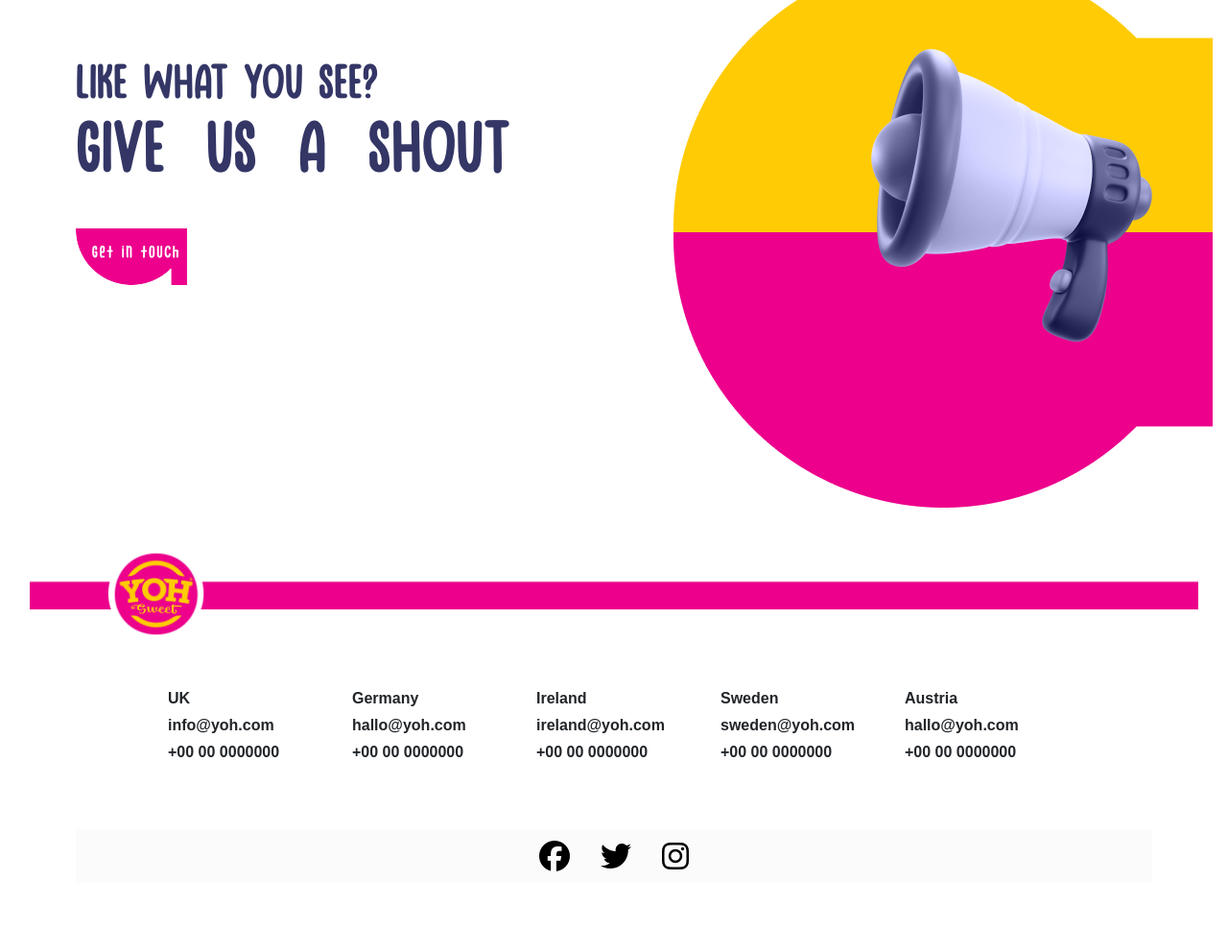
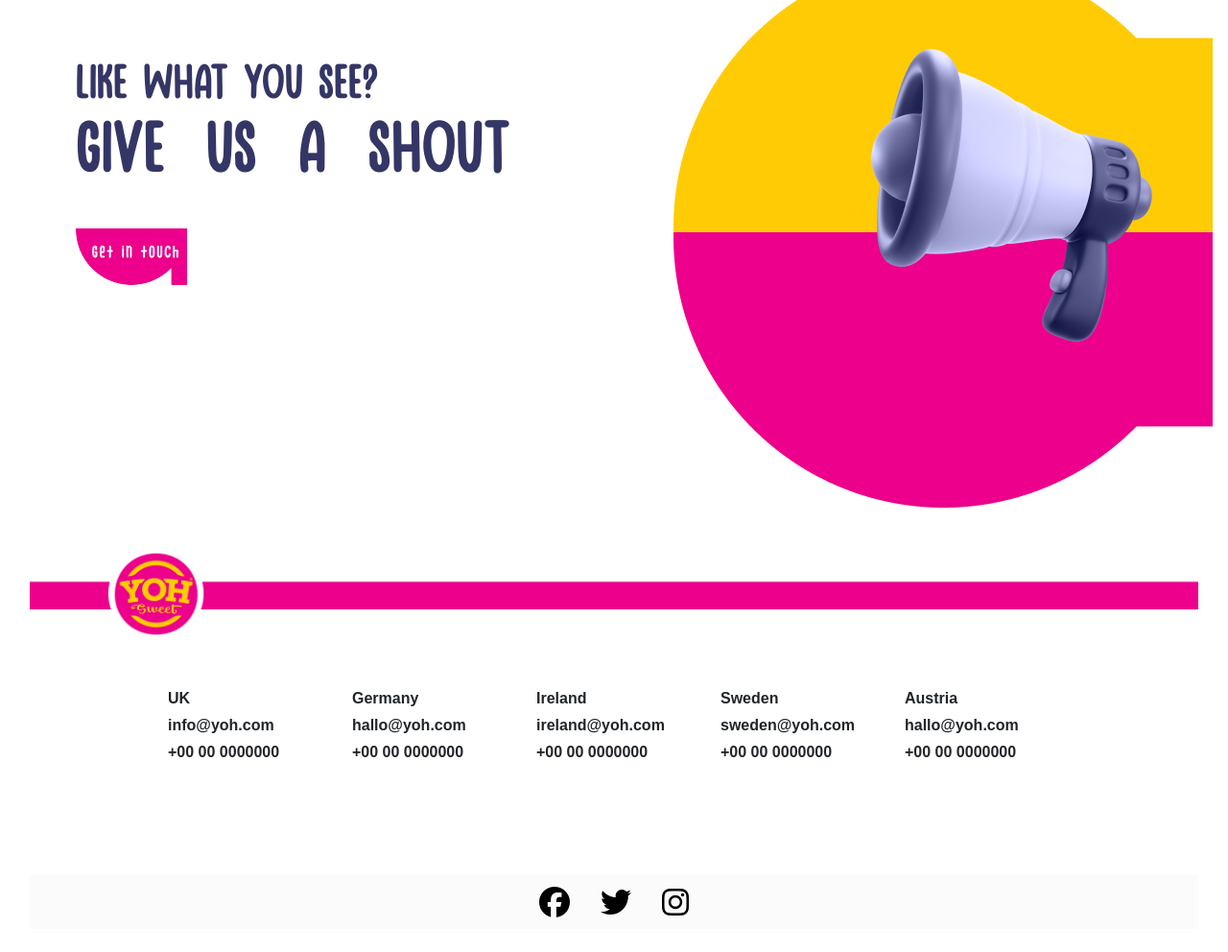
Before and after one commit to thomas-shelbby/Yoh-Sweet, a plain HTML site: page index.html in a window 1280 px wide. Shown: the part 10024-11016 px from the top of the page at 96% size. Before the commit the page ends 10992 px from the top, so only its background shows below. Drawn offline with nearby package versions, Linux system fonts and the light colour scheme; a web font is replaced by a local one.

Commit message:
some footer changes

```diff
--- a/index.html
+++ b/index.html
@@ -848,7 +848,8 @@
                             </div>
                         </div>
                     </div>
-                    <div class="mt-5 footer-bg-icon d-flex justify-content-center">
+                </div>
+                <div class="mt-5 mb-4 footer-bg-icon d-flex justify-content-center">
                     <div class="d-flex m-3">
                         <div>
                             <i class="fa-brands fa-2xl mx-3 fa-facebook"></i>
@@ -858,7 +859,6 @@
                         </div>
                         <div>
                             <i class="fa-brands fa-2xl mx-3 fa-instagram"></i>
-                            </div>
                         </div>
                     </div>
                 </div>
```
Lines whose indentation alone changed are shown as unchanged.
